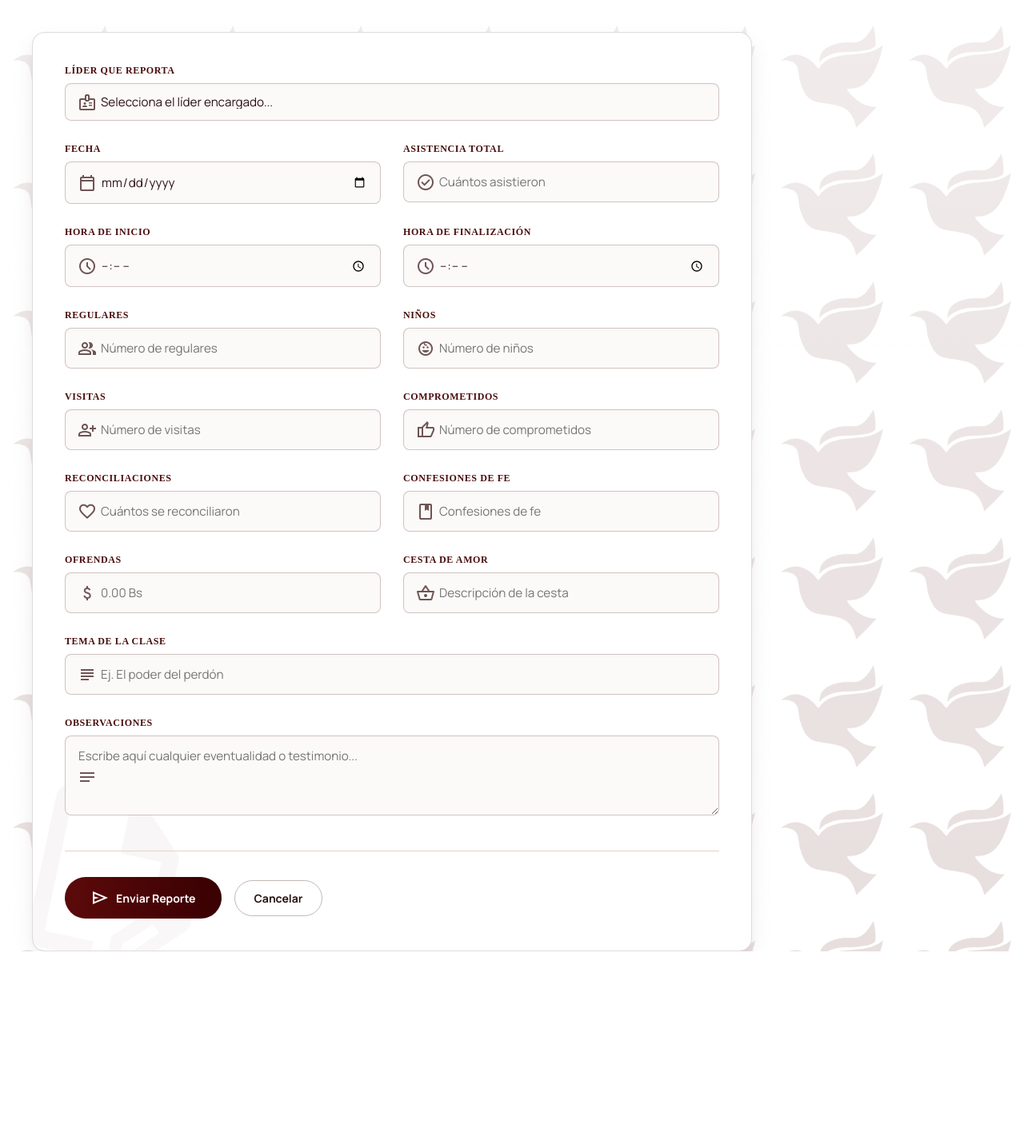
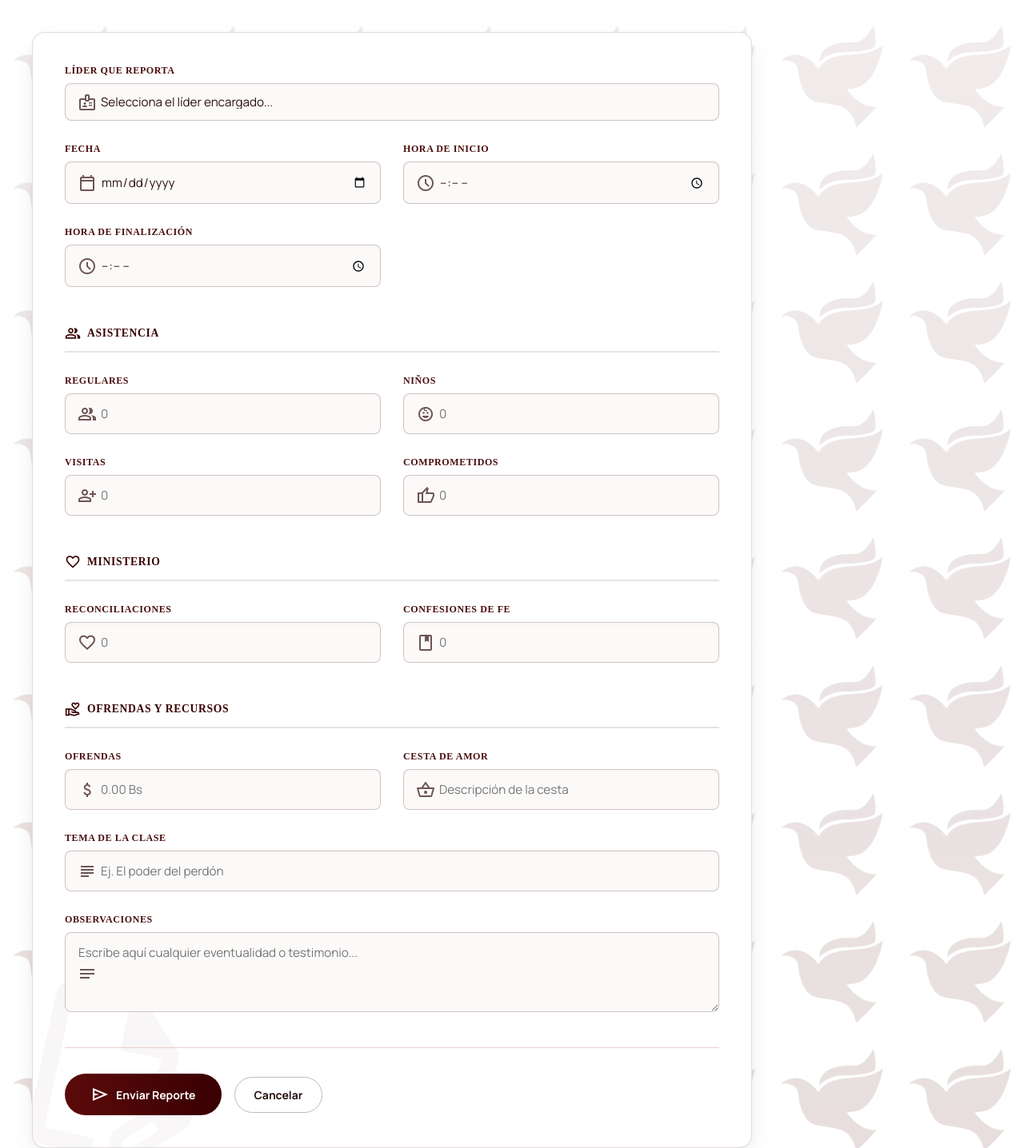
Before and after one commit to MauricioLS-022/Programa-servicio, a Flask app: page /generar_reporte in a window 1280 px wide. Shown: the part 144-1580 px from the top of the page at 80% size. Before the commit the page ends 1334 px from the top, so only its background shows below. Run offline with Flask 3, Linux system fonts and the light colour scheme.

Commit message:
feat: generar reporte form section dividers and reorganization

```diff
--- a/static/styles/admin/form.css
+++ b/static/styles/admin/form.css
@@ -72,6 +72,25 @@
     text-transform: uppercase;
     letter-spacing: 0.05em;
     margin-bottom: 0.5rem;
+}
+
+/* Divisor de secciones del formulario */
+.form-divider {
+    display: flex;
+    align-items: center;
+    gap: 0.5rem;
+    padding: 0.75rem 0;
+    margin-top: 0.5rem;
+    border-bottom: 2px solid rgba(137, 114, 111, 0.2);
+    color: var(--primary);
+    font-weight: 700;
+    font-size: 0.85rem;
+    text-transform: uppercase;
+    letter-spacing: 0.05em;
+}
+
+.form-divider .material-symbols-outlined {
+    font-size: 1.25rem;
 }
 
 /* Estilo general con contraste arreglado */
--- a/templates/generar_reporte.html
+++ b/templates/generar_reporte.html
@@ -53,13 +53,6 @@
                     <input type="date" name="fecha" required>
                 </div>
             </div>
-            <div class="form-group">
-                <label>Asistencia Total</label>
-                <div class="input-wrapper icon-left">
-                    <span class="input-icon material-symbols-outlined">check_circle</span>
-                    <input type="number" name="asistencia" placeholder="Cuántos asistieron" required>
-                </div>
-            </div>
 
             <div class="form-group">
                 <label>Hora de inicio</label>
@@ -76,18 +69,25 @@
                 </div>
             </div>
 
+            <div class="form-group full-width">
+                <div class="form-divider">
+                    <span class="material-symbols-outlined">group</span>
+                    <span>Asistencia</span>
+                </div>
+            </div>
+
             <div class="form-group">
                 <label>Regulares</label>
                 <div class="input-wrapper icon-left">
                     <span class="input-icon material-symbols-outlined">group</span>
-                    <input type="number" name="regulares" placeholder="Número de regulares" required>
+                    <input type="number" name="regulares" placeholder="0" required>
                 </div>
             </div>
             <div class="form-group">
                 <label>Niños</label>
                 <div class="input-wrapper icon-left">
                     <span class="input-icon material-symbols-outlined">child_care</span>
-                    <input type="number" name="ninos" placeholder="Número de niños" required>
+                    <input type="number" name="ninos" placeholder="0" required>
                 </div>
             </div>
 
@@ -95,14 +95,21 @@
                 <label>Visitas</label>
                 <div class="input-wrapper icon-left">
                     <span class="input-icon material-symbols-outlined">person_add</span>
-                    <input type="number" name="visitas" placeholder="Número de visitas" required>
+                    <input type="number" name="visitas" placeholder="0" required>
                 </div>
             </div>
             <div class="form-group">
                 <label>Comprometidos</label>
                 <div class="input-wrapper icon-left">
                     <span class="input-icon material-symbols-outlined">thumb_up</span>
-                    <input type="number" name="comprometidos" placeholder="Número de comprometidos" required>
+                    <input type="number" name="comprometidos" placeholder="0" required>
+                </div>
+            </div>
+
+            <div class="form-group full-width">
+                <div class="form-divider">
+                    <span class="material-symbols-outlined">favorite</span>
+                    <span>Ministerio</span>
                 </div>
             </div>
 
@@ -110,14 +117,21 @@
                 <label>Reconciliaciones</label>
                 <div class="input-wrapper icon-left">
                     <span class="input-icon material-symbols-outlined">favorite</span>
-                    <input type="number" name="reconciliaciones" placeholder="Cuántos se reconciliaron" required>
+                    <input type="number" name="reconciliaciones" placeholder="0" required>
                 </div>
             </div>
             <div class="form-group">
                 <label>Confesiones de fe</label>
                 <div class="input-wrapper icon-left">
                     <span class="input-icon material-symbols-outlined">book</span>
-                    <input type="number" name="confesiones" placeholder="Confesiones de fe" required>
+                    <input type="number" name="confesiones" placeholder="0" required>
+                </div>
+            </div>
+
+            <div class="form-group full-width">
+                <div class="form-divider">
+                    <span class="material-symbols-outlined">volunteer_activism</span>
+                    <span>Ofrendas y Recursos</span>
                 </div>
             </div>
 
```
